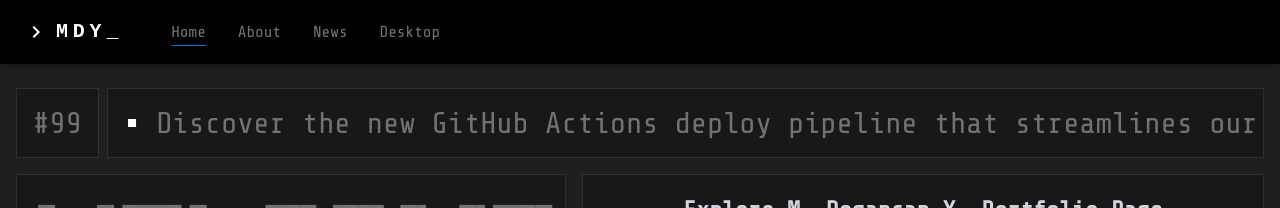
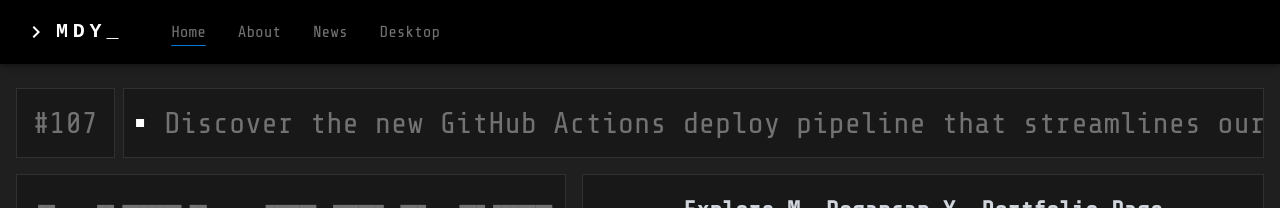
Before and after one commit to dgndds/portfolio, a React (Vite) app: page / in a window 1280 px wide. Shown: the top 208 px of the page. Built offline with nearby package versions, Linux system fonts and the light colour scheme.

Commit message:
update commit count number

```diff
--- a/src/pages/Main.tsx
+++ b/src/pages/Main.tsx
@@ -12,7 +12,7 @@ const Main = () => {
     <div className="flex flex-col gap-4 px-4 overflow-hidden mt-26 md:mt-0">
       <div className="flex gap-2">
         <div className="flex items-center justify-center bg-background-dark border border-primary-border-dark text-primary font-tech-mono md:text-3xl md:p-4 text-xl p-2">
-          #99
+          #107
         </div>
 
         <div className="flex items-center justify-center bg-background-dark border border-primary-border-dark text-primary font-tech-mono md:text-3xl p-4 flex-1 overflow-clip text-xl w-[100px]">
```
